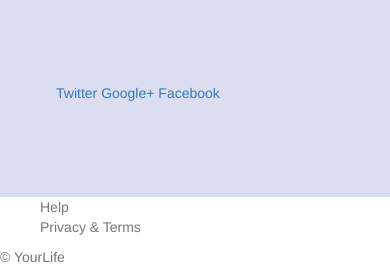
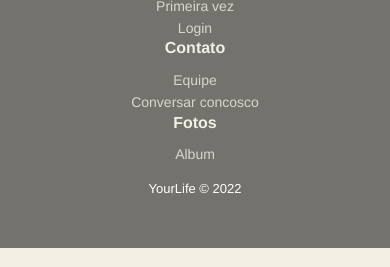
Before and after one commit to brunoferreira/YourLife, a Flask app: page / in a window 390 px wide. Shown: the part 1561-1828 px from the top of that part. Run offline with Flask 2, Linux system fonts and the light colour scheme; the page is wider than the window, and the part outside it is not shown; some libraries are stand-ins or nearby versions.

Commit message:
Ajustes do Front

```diff
--- a/YourLife/static/css/main.css
+++ b/YourLife/static/css/main.css
@@ -17,6 +17,82 @@ div.cent {
     border-color: #37324D;
 }
 
+.wrapper-1 {
+  display: flex;
+  flex-wrap: wrap;
+  width: 100%;
+}
+
+.box-1 {
+  box-sizing: border-box;
+  padding: 1rem;
+  margin: 1rem;
+  width: calc((100% / 2) - 2rem);
+}
+
+.box-2 {
+  box-sizing: border-box;
+  padding: 1rem;
+  margin: 1rem;
+  width: calc((100% / 4) - 2rem);
+}
+
+.box-3 {
+  border-radius: 5px;
+  box-sizing: border-box;
+  margin-top: 30px;
+  padding: 1rem;
+  margin: 1rem;
+  width: calc((100% / 3) - 2rem);
+  display: flex;
+  justify-content: center;
+}
+
+
+.lista {
+  display: flex;
+  justify-content: center;
+}
+
+.card {
+  border-radius: 7px;
+  box-shadow: 7px 7px 13px 0px rgba(50, 50, 50, 0.22);
+  padding: 60px;
+  margin: 20px;
+  width: 530px;
+  transition: all 0.3s ease-out;
+}
+
+.card:hover {
+  transform: translateY(-5px);
+  cursor: pointer;
+}
+
+.card p {
+  color: #a3a5ae;
+  font-size: 12px;
+}
+
+.image {
+  float: right;
+  max-width: 100px;
+  max-height: 100px;
+}
+
+.blue {
+  border-left: 6px solid #007BFF;
+}
+
+.blue-dark {
+  border-left: 6px solid #003E80;
+}
+
+prim-color: #F2F0E4;
+prim-color-1: #73726C;
+prim-color-2: #FFFDF0;
+sec-color: #007BFF;
+sec-color-1: #003E80;
+sec-color-2: #006FE6;
 
 
 img {
@@ -29,225 +105,72 @@ ul {
     list-style-type: none;
 }
 
-
-/* UTILITIES */
-
-.clearfix:after {
-    content: "";
-    display: table;
-    clear: both;
-}
-
-.float-right {
-    float: right;
-}
-
-.float-left {
-    float: left;
-}
-
-
-  /* TABS */
-
-  .mdl-layout__tab-bar {
-    margin: 0 auto;
-    max-width: 300px;
-  }
-
-
-  /* DRAWER */
-
-  .mdl-layout__drawer-button,
-  .mdl-layout__drawer-button i {
-    color: white;
-  }
-
-  @media (max-width: 900px) {
-    .mdl-layout__drawer-button {
-      width: 100%;
-      margin: 0;
-      background-color: transparent;
-    }
-  }
-
-  .avatar {
-    height: 200px;
-    width: 200px;
-    margin: 0 auto 2em;
-  }
-
-  .avatar-img {
-    height: 200px;
-    width: 200px;
-    margin: 0 auto;
-    border-radius: 50%;
-  }
-
-  .drawer-text {
-    padding: 1em;
-    text-align: center;
-  }
-
-
-  /* HERO SECTION */
-
-  .hero-section {
-    height: 100vh;
+.img-section {
   /* IE11 doesn't like min-height */
+  vertical-align: middle;
   width: 100%;
   margin: 0;
   padding: 0;
-    background-color: rgba(63, 81, 181, 0.6);
-    background-image: linear-gradient(rgba(63, 81, 181, 0.3), rgba(63, 81, 181, 0.3)), url(https://images.unsplash.com/photo-1497032628192-86f99bcd76bc?ixlib=rb-1.2.1&ixid=MnwxMjA3fDB8MHxzZWFyY2h8NHx8d29ya3xlbnwwfHwwfHw%3D&w=1000&q=80);
+  background-image: url(https://images.unsplash.com/photo-1497032628192-86f99bcd76bc?ixlib=rb-1.2.1&ixid=MnwxMjA3fDB8MHxzZWFyY2h8NHx8d29ya3xlbnwwfHwwfHw%3D&w=1000&q=80);
   background-position: center center;
   background-repeat: no-repeat;
   background-size: cover;
+  opacity: 0.8;
   position: relative;
   display: flex;
   flex-direction: column;
   margin: auto;
 }
 
-  .hero-text {
+.img-text {
+  display: flex;
+  justify-content: center;
+  vertical-align: middle;
   color: white;
   margin: auto;
+  text-align: center center;
 }
 
-  @media screen and (max-width: 580px) {
-    .hero-text p {
-      white-space: pre-line;
-    }
+/* Footer */
+
+.footer {
+  padding:50px 0;
+  background-color:#73726C;
+  color:#fff;
 }
 
-
-  /* ABOUT INTRO */
-
-  .intro-section {
-    padding: 5em 2em 5em;
+.footer h2 {
+  text-align:center;
+  margin-top:0;
+  margin-bottom:12px;
+  font-weight:bold;
+  font-size:16px;
+  color:#F2F0E4;
 }
 
-  .about p {
-    max-width: 640px;
-    margin: auto;
+.footer ul {
+  text-align:center;
+  color:#F2F0E4;
+  padding:0;
+  list-style:none;
+  line-height:1.6;
+  font-size:14px;
+  margin-bottom:0;
 }
 
-  .circle-container {
-    width: 100%;
-    min-height: 100px;
-    padding: 2em 0;
-    display: flex;
-    flex-direction: column;
-    align-items: flex-end;
+.footer ul a {
+  color:inherit;
+  text-decoration:none;
+  opacity:0.8;
 }
 
-  .circle-container .circle {
-    height: 16px;
-    width: 16px;
-    background-color: #c51162;
-    border-radius: 50%;
-    margin: 0 3px 9px;
+.footer ul a:hover {
+  opacity:1;
 }
 
-  .topics-container {
-    padding: 2em 0;
+.footer .copyright {
+  margin-top:14px;
+  margin-bottom:0;
+  font-size:13px;
+  color: #fff;
 }
-
-  .topics-container .topic {
-    font-size: 20px;
-    margin: 0 2px 5px;
-  }
-
-  @media screen and (max-width: 480px) {
-    .topics-container .topic {
-      margin-bottom: 0.5em;
-    }
-  }
-
-  .embedded-img {
-    max-width: 150px;
-    max-height: 150px;
-    margin: 0.5em;
-    border-radius: 50%;
-  }
-
-
-
-  /* FULLWIDTH BACKGROUND SECTION */
-
-  .fullwidth-panel {
-    color: white;
-    background-color: rgba(156, 39, 176, 0.6);
-  }
-
-  .fullwidth-panel p {
-    max-width: 640px;
-    margin: auto;
-  }
-
-  .quote-panel {
-    background-image: linear-gradient(rgba(63, 81, 181, 0.5), rgba(63, 81, 181, 0.5)), url('https://www.bdpromarketing.com/wp-content/uploads/2019/05/Depositphotos_92614708_xl-2015.jpg');
-    background-position: center 5%;
-    background-repeat: no-repeat;
-    background-size: cover;
-    padding: 4em 2em 2em;
-    display: flex;
-    align-content: flex-start;
-  }
-
-  @media screen and (min-width: 800px) {
-    .quote-panel {
-      background-position: center 0;
-      padding: 6em 2em;
-    }
-  }
-
-  @media screen and (min-width: 1200px) {
-    .quote-panel {
-      background-position: center 8%;
-      padding: 10em 2em 8em;
-    }
-  }
-
-
-  .contact-panel {
-    padding: 6em 4em;
-    display: flex;
-    flex-direction: column;
-    margin: auto;
-  }
-
-  .mdl-textfield {
-    display: block;
-    width: 100%;
-    padding: 20px 0;
-  }
-
-  @media screen and (min-width: 800px) {
-    .subscribe-button {
-      float: right;
-    }
-  }
-
-  .address-panel {
-    background-color: #dbdef1;
-    color: rgba(255, 255, 255, 0.87);
-  }
-
-  .address-panel .material-icons {
-    position: relative;
-    top: 0.2em;
-    display: inline-block;
-    height: 30px;
-    width: 30px;
-    line-height: 30px;
-    background-color: #ff4081;
-    padding: 0.5em;
-    border-radius: 50%;
-  }
-
-  .mdl-mini-footer,
-  .mdl-mini-footer .mdl-logo,
-  .mdl-mini-footer--link-list a,
-  .mdl-mini-footer__link-list a {
-    color: rgba(0, 0, 0, 0.54);
-  }
--- a/YourLife/templates/homePage.html
+++ b/YourLife/templates/homePage.html
@@ -11,106 +11,82 @@ YourLife
 {% include "navbar.html" %}
 {% block content %}
 
-
 <div id= "main" class="" style="background-color: #F2F0E4; width: 100%">
-
-    <div id="message" style="text-align: center; padding-top: 15px; padding-bottom: 7px;">
-        <div>
-            <h1 style="font-size: 7em">YourLife</h1>
-        </div>
-        <div>
-            <a class="btn btn-primary" href="/register" role="button">Clique aqui para se registrar</a>
+    <div id="message" style="text-align: center; padding-bottom: 7px;">
+        <div class="img-section">
+            <h1 class="img-text" style="font-size: 7em; color: #fff">
+            YourLife.
+            </h1>
+            <h1 class="img-text" style="color: #fff; height: 80px">
+                Buscando conectar pessoas
+            </h1>
+            <div class="wrapper-1" style="height: 300 px; vertical-align: top; padding-top:100px">
+                <div class="box-2"></div>
+                <div class="box-2">
+                    <a class="btn btn-primary" href="/register" role="button" style="font-size: 1.5em">Primeiro Acesso</a>
+                </div>
+                <div class="box-2">
+                    <a class="btn btn-primary" href="/login" role="button" style="font-size: 1.5em">Faça seu Login</a>
+                </div>
+                <div class="box-2"></div>
+                <div style="height: 100px">
+                </div>
+            </div>
         </div>
     </div>
 
-    <div id="message" style="text-align: center; padding-top: 7px; padding-bottom: 15px;">
-        <div>
-            <a class="btn btn-primary" href="/login" role="button">Login</a>
+    <div class="container">
+        <div class="row">
+            <div class="card blue">
+                <h2>Profissional</h2>
+                <p style="font-size:24px">Mostre toda sua carreira.</p>
+              </div>
+
+              <div class="card blue-dark">
+                <h2>Vida</h2>
+                <p style="font-size:24px">Compartilhe seus hobbies.</p>              </div>
+
+              <div class="card blue-dark">
+                <h2>Registro</h2>
+                <p style="font-size:24px">Colecione suas melhores fotos.</p>
+              </div>
+
+              <div class="card blue">
+                <h2>Experiências</h2>
+                <p style="font-size:24px">Crie e edite artigos.</p>
+              </div>
         </div>
-    </div>
+      </div>
 
-    <div class="mdl-layout__tab-panel is-active" id="fixed-tab-1">
-    <div class="page-content">
-        <!-- Your content goes here -->
-        <!-- Img section -->
-        <div class="hero-section">
-
-        <div class="hero-text mdl-typography--text-center">
-
-            <h1 class="mdl-typography--display-2">Seu blog pessoal</h1>
-            <p class="mdl-typography--display-1">
-            Para programadores, pesquisadores e curiosos.
-            </p>
-
+    <footer class="footer" style="width: 100%">
+        <div class="container">
+            <div class="row justify-content-center">
+                <div class="col-sm-4 col-md-3 item">
+                    <h2>Cadastro</h2>
+                    <ul>
+                        <li><a href="/register">Primeira vez</a></li>
+                        <li><a href="/login">Login</a></li>
+                    </ul>
+                </div>
+                <div class="col-sm-4 col-md-3 item">
+                    <h2>Contato</h2>
+                    <ul>
+                        <li><a href="#">Equipe</a></li>
+                        <li><a href="#">Conversar concosco</a></li>
+                    </ul>
+                </div>
+                <div class="col-sm-4 col-md-3 item">
+                    <h2>Fotos</h2>
+                    <ul>
+                        <li><a href=#>Album</a></li>
+                    </ul>
+                </div>
+            </div>
+            <div class="row justify-content-center">
+                <p class="copyright" style="text-align:center">YourLife © 2022</p>
+            </div>
         </div>
-        <!-- /.hero-text -->
-
-        </div>
-        <!-- /.hero-section -->
-
-        <!-- INTRO -->
-        <div id="intro" class="mdl-grid intro-section">
-        <div class="about mdl-cell mdl-cell--12-col">
-            <p class="mdl-typography--headline">
-            Bem vindo ao YourLife!
-            </p>
-            <p class="mdl-typography--headline">
-                Aqui é muito mais fácil fazer seu próprio blog pessoal.
-                </p>
-        </div>
-        <!-- /.about -->
-
-        </div>
-        <!--/.mdl-grid -->
-
-        <!-- Testimonial -->
-        <div class="mdl-grid mdl-grid--no-spacing fullwidth-panel">
-        <div class="mdl-cell mdl-cell--12-col mdl-typography--text-center quote-panel">
-            <blockquote>
-            <p>
-                Uma maneira fácil de ter seu blog pessoal.
-            </p>
-            <footer>
-                — <cite>YourLife</cite>
-            </footer>
-            </blockquote>
-
-        </div>
-        <!-- /.mdl-cell -->
-        </div>
-        <!--/.mdl-grid -->
-
-    </div>
-    <!-- /.page-content -->
-    </div>
-    <!-- /.tab1 -->
-
-    <!--/.contact-panel -->
-    <div class="mdl-cell mdl-cell--6-col mdl-cell--8-col-tablet mdl-cell--4-col-phone contact-panel address-panel mdl-typography--text-center mdl-color--indigo-100">
-
-        <p class="mdl-typography--title-color-contrast mdl-typography--text-nowrap mdl-typography--font-thin">
-        <a class="mdl-button mdl-js-button mdl-button--raised mdl-js-ripple-effect" href="twitter.com">Twitter</a>
-        <a class="mdl-button mdl-js-button mdl-button--raised mdl-js-ripple-effect" href="plus.google.com">Google+</a>
-        <a class="mdl-button mdl-js-button mdl-button--raised mdl-js-ripple-effect" href="facebook.com">Facebook</a>
-        </p>
-    </div>
-    <!-- /.contact-panel -->
-
-    </div>
-    <!-- /.mdl-grid -->
-
-    <!-- FOOTER -->
-    <footer class="mdl-mini-footer mdl-color--indigo-200">
-    <div class="mdl-mini-footer__left-section">
-        <ul class="mdl-mini-footer__link-list">
-        <li><a href="#">Help</a></li>
-        <li><a href="#">Privacy & Terms</a></li>
-        </ul>
-        &copy; YourLife
-    </div>
-    <!-- /.mdl-mini-footer__left-section -->
     </footer>
-
 </div>
 
 
--- a/YourLife/templates/navbar.html
+++ b/YourLife/templates/navbar.html
@@ -1,5 +1,5 @@
-<nav class="navbar navbar-expand-lg navbar-light" style="background-color: #e1dfd5;">
-    <a class="navbar-brand" href="/">YourLife</a>
+<nav class="navbar navbar-expand-lg navbar-light" style="background-color: #73726C;">
+    <a class="navbar-brand" href="/" style="color:#F2F0E4">YourLife</a>
     <button class="navbar-toggler" type="button" data-toggle="collapse" data-target="#navbarNav" aria-controls="navbarNav" aria-expanded="false" aria-label="Toggle navigation">
       <span class="navbar-toggler-icon"></span>
     </button>
@@ -11,18 +11,18 @@
         </li>
         {% else %}
         <li class="nav-item">
-          <a class="nav-link" href="/">Home</a>
+          <a class="nav-link" href="/" style="color:#fff">Home</a>
         </li>
         {% endif %}
         <li class="nav-item">
-          <a class="nav-link" href="/login">Login</a>
+          <a class="nav-link" href="/login" style="color:#fff">Login</a>
         </li>
         <li class="nav-item">
-          <a class="nav-link" href="/register">Cadastre-se</a>
+          <a class="nav-link" href="/register" style="color:#fff">Cadastre-se</a>
         </li>
         {% if session.get('username')%}
         <li class="nav-item">
-          <a class="nav-link" href="/logout">Logout</a>
+          <a class="nav-link" href="/logout" style="color:#fff">Logout</a>
         </li>
         {% endif %}
       </ul>
```
Also changed, not shown: other parts of YourLife/static/css/main.css (+1 -1 lines), YourLife/templates/albumPage.html (+16 -14 lines), YourLife/templates/profilePage.html (+70 -23 lines), YourLife/img/photo-1.jfif (added), YourLife/img/photo-2.jfif (added), YourLife/photos/foto----.jpg (added), YourLife/photos/iol.jpeg (added), YourLife/photos/photo-1.jfif (added), 2 other files. Lines whose indentation alone changed are shown as unchanged.
